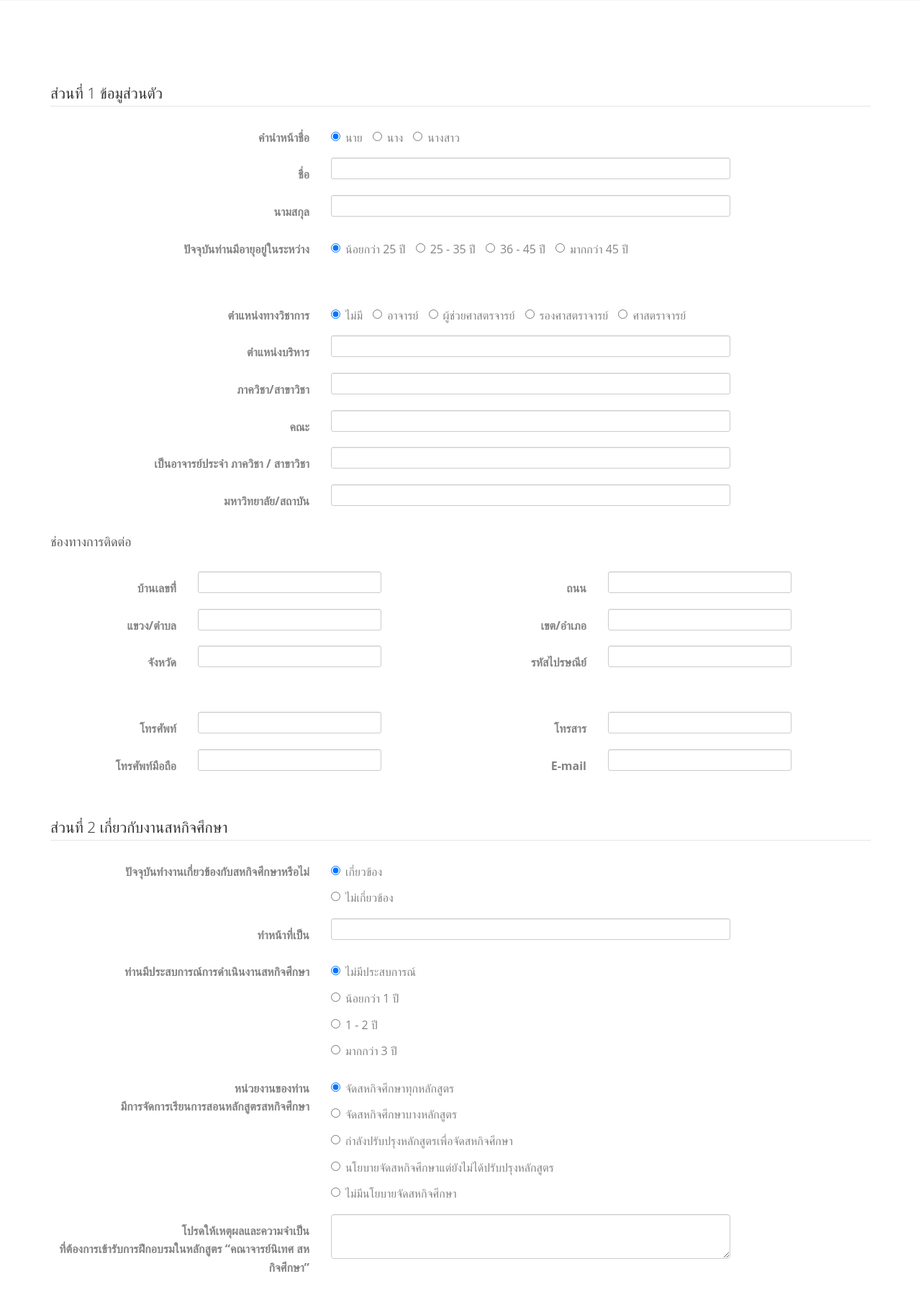
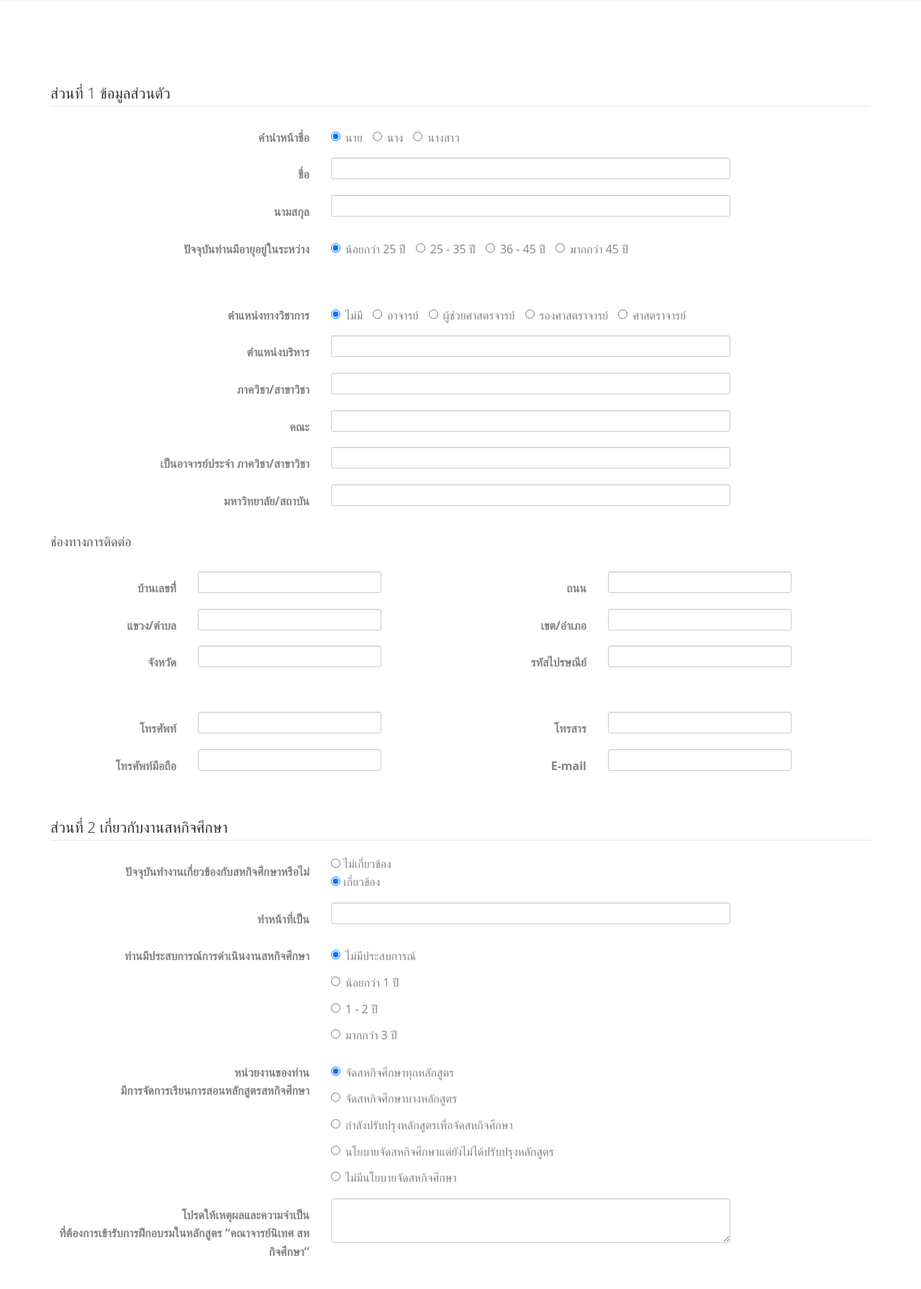
Before and after one commit to b5371884/TACE-WebDevelopment, a PHP site: page /RegisterCourse.php in a window 1280 px wide. Shown: the part 537-2328 px from the top of the page at 72% size. Run offline with PHP 8.4, Linux system fonts and the light colour scheme; some libraries are stand-ins or nearby versions; some web fonts are replaced.

Commit message:
radio button is checked&display

```diff
--- a/RegisterCourse.php
+++ b/RegisterCourse.php
@@ -68,7 +68,6 @@ include "views/header_top.php"; ?>
         <!-- end:title -->
 
         <!-- insert register form -->
-
         <div id="fh5co-portfolio">
             <div class="container">
                 <div class="row">
@@ -76,8 +75,8 @@ include "views/header_top.php"; ?>
                         <form class="form-horizontal">
                             <fieldset>
                                 <!-- Form Name -->
-                                <legend>ส่วนที่ 1 ข้อมูส่วนตัว</legend>
-                                <!-- Multiple Radios (inline) -->
+                                <legend>ส่วนที่ 1 ข้อมูลส่วนตัว</legend>
+                                <!--NameTitle Multiple Radios (inline) -->
                                 <div class="form-group">
                                     <label class="col-md-4 control-label" for="radios">คำนำหน้าชื่อ</label>
                                     <div class="col-md-6">
@@ -94,11 +93,9 @@ include "views/header_top.php"; ?>
                                             <input type="radio" name="NameTitle" id="NameTitle-2" value="Miss">
                                             นางสาว
                                         </label>
-
                                     </div>
                                 </div>
-
-                                <!-- Text input-->
+                                <!-- FirstName input-->
                                 <div class="form-group">
                                     <label class="col-sm-4 control-label" for="FirstName">ชื่อ</label>
                                     <div class="col-sm-6">
@@ -106,7 +103,7 @@ include "views/header_top.php"; ?>
                                                class="form-control input-sm" required="true">
                                     </div>
                                 </div>
-                                <!-- Text input-->
+                                <!-- LastName input-->
                                 <div class="form-group">
                                     <label class="col-sm-4 control-label" for="LastName">นามสกุล</label>
                                     <div class="col-sm-6">
@@ -115,9 +112,7 @@ include "views/header_top.php"; ?>
 
                                     </div>
                                 </div>
-
-
-                                <!-- Multiple Radios (inline) -->
+                                <!-- SpanOfAge Multiple Radios (inline) -->
                                 <div class="form-group">
                                     <label class="col-md-4 control-label"
                                            for="SpanOfAge">ปัจจุบันท่านมีอายุอยู่ในระหว่าง</label>
@@ -147,7 +142,7 @@ include "views/header_top.php"; ?>
                                     </div>
                                 </div>
 
-                                <!-- Text input-->
+                                <!-- br Text input-->
                                 <div class="form-group">
                                     <label class="col-sm-4 control-label"></label>
                                     <div class="col-sm-6">
@@ -155,7 +150,7 @@ include "views/header_top.php"; ?>
                                     </div>
                                 </div>
 
-                                <!-- Multiple Radios (inline) -->
+                                <!-- AcademicPositions Multiple Radios (inline) -->
                                 <div class="form-group">
                                     <label class="col-md-4 control-label"
                                            for="AcademicPositions">ตำแหน่งทางวิชาการ</label>
@@ -193,7 +188,7 @@ include "views/header_top.php"; ?>
 
                                     </div>
                                 </div>
-                                <!-- Text input-->
+                                <!-- ManagementPositions Text input-->
                                 <div class="form-group">
                                     <label class="col-sm-4 control-label"
                                            for="ManagementPositions">ตำแหน่งบริหาร</label>
@@ -203,40 +198,32 @@ include "views/header_top.php"; ?>
 
                                     </div>
                                 </div>
-
-                                <!-- Text input-->
+                                <!-- School Text input-->
                                 <div class="form-group">
                                     <label class="col-sm-4 control-label" for="School">ภาควิชา/สาขาวิชา</label>
                                     <div class="col-sm-6">
                                         <input id="School" name="School" type="text" placeholder=""
                                                class="form-control input-sm" required="true">
-
                                     </div>
                                 </div>
-
-                                <!-- Text input-->
+                                <!-- Faculty Text input-->
                                 <div class="form-group">
-                                    <label class="col-sm-4 control-label" for="textinput">คณะ</label>
+                                    <label class="col-sm-4 control-label" for="Faculty">คณะ</label>
                                     <div class="col-sm-6">
-                                        <input id="textinput" name="textinput" type="text" placeholder=""
+                                        <input id="Faculty" name="Faculty" type="text" placeholder=""
                                                class="form-control input-sm" required="true">
-
                                     </div>
                                 </div>
-
-                                <!-- Text input-->
+                                <!-- WorkSchoolin Text input-->
                                 <div class="form-group">
-                                    <label class="col-sm-4 control-label" for="WorkSchoolin">เป็นอาจารย์ประจำ
-                                        ภาควิชา /
-                                        สาขาวิชา</label>
+                                    <label class="col-sm-4 control-label" for="WorkSchoolin">
+                                        เป็นอาจารย์ประจำ ภาควิชา/สาขาวิชา</label>
                                     <div class="col-sm-6">
                                         <input id="WorkSchoolin" name="WorkSchoolin" type="text" placeholder=""
                                                class="form-control input-sm" required="true">
-
                                     </div>
                                 </div>
-
-                                <!-- Text input-->
+                                <!-- UniversityText input-->
                                 <div class="form-group">
                                     <label class="col-sm-4 control-label"
                                            for="University">มหาวิทยาลัย/สถาบัน</label>
@@ -248,8 +235,8 @@ include "views/header_top.php"; ?>
                                 </div>
 
                                 <h4><br>ช่องทางการติดต่อ</h4>
-
-                                <div class="col-sm-6"><!-- Text input-->
+                                <!-- AddressNo Text input-->
+                                <div class="col-sm-6">
                                     <div class="form-group">
                                         <label class="col-sm-4 control-label"
                                                for="AddressNo">บ้านเลขที่่</label>
@@ -260,29 +247,30 @@ include "views/header_top.php"; ?>
                                         </div>
                                     </div>
                                 </div>
-                                <div class="col-sm-6"><!-- Text input-->
+                                <!-- AddressRoadText input-->
+                                <div class="col-sm-6">
                                     <div class="form-group">
                                         <label class="col-sm-4 control-label" for="AddressRoad">ถนน</label>
                                         <div class="col-sm-6">
                                             <input id="AddressRoad" name="AddressRoad" type="text"
                                                    placeholder=""
                                                    class="form-control input-sm">
-
                                         </div>
                                     </div>
                                 </div>
-                                <div class="col-sm-6"><!-- Text input-->
+                                <!-- AddressSubDistrictText input-->
+                                <div class="col-sm-6">
                                     <div class="form-group">
                                         <label class="col-sm-4 control-label"
                                                for="AddressSubDistrict">แขวง/ตำบล</label>
                                         <div class="col-sm-6">
                                             <input id="AddressSubDistrict" name="AddressSubDistrict" type="text"
                                                    placeholder="" class="form-control input-sm" required="true">
-
                                         </div>
                                     </div>
                                 </div>
-                                <div class="col-sm-6"><!-- Text input-->
+                                <!-- AddressDistrict Text input-->
+                                <div class="col-sm-6">
                                     <div class="form-group">
                                         <label class="col-sm-4 control-label"
                                                for="AddressDistrict">เขต/อำเภอ</label>
@@ -293,7 +281,8 @@ include "views/header_top.php"; ?>
                                         </div>
                                     </div>
                                 </div>
-                                <div class="col-sm-6"><!-- Text input-->
+                                <!-- AddressProvince Text input-->
+                                <div class="col-sm-6">
                                     <div class="form-group">
                                         <label class="col-sm-4 control-label"
                                                for="AddressProvince">จังหวัด</label>
@@ -304,7 +293,8 @@ include "views/header_top.php"; ?>
                                         </div>
                                     </div>
                                 </div>
-                                <div class="col-sm-6"><!-- Text input-->
+                                <!-- AddressProvinceCode Text input-->
+                                <div class="col-sm-6">
                                     <div class="form-group">
                                         <label class="col-sm-4 control-label"
                                                for="AddressProvinceCode">รหัสไปรษณีย์</label>
@@ -317,7 +307,7 @@ include "views/header_top.php"; ?>
                                     </div>
                                 </div>
 
-                                <!-- Text input-->
+                                <!-- br Text input-->
                                 <div class="form-group">
                                     <label class="col-sm-4 control-label"></label>
                                     <div class="col-sm-6">
@@ -325,7 +315,8 @@ include "views/header_top.php"; ?>
                                     </div>
                                 </div>
 
-                                <div class="col-sm-6"><!-- Text input-->
+                                <!-- TelHome Text input-->
+                                <div class="col-sm-6">
                                     <div class="form-group">
                                         <label class="col-sm-4 control-label" for="TelHome">โทรศัพท์</label>
                                         <div class="col-sm-6">
@@ -335,7 +326,8 @@ include "views/header_top.php"; ?>
                                         </div>
                                     </div>
                                 </div>
-                                <div class="col-sm-6"><!-- Text input-->
+                                <!-- TelFax Text input-->
+                                <div class="col-sm-6">
                                     <div class="form-group">
                                         <label class="col-sm-4 control-label" for="TelFax">โทรสาร</label>
                                         <div class="col-sm-6">
@@ -345,7 +337,8 @@ include "views/header_top.php"; ?>
                                         </div>
                                     </div>
                                 </div>
-                                <div class="col-sm-6"><!-- Text input-->
+                                <!-- TelPhoneNumber Text input-->
+                                <div class="col-sm-6">
                                     <div class="form-group">
                                         <label class="col-sm-4 control-label"
                                                for="TelPhoneNumber">โทรศัพท์มือถือ</label>
@@ -357,18 +350,18 @@ include "views/header_top.php"; ?>
                                         </div>
                                     </div>
                                 </div>
+                                <!-- Email Text input-->
                                 <div class="col-sm-6"><!-- Text input-->
                                     <div class="form-group">
                                         <label class="col-sm-4 control-label" for="Email">E-mail</label>
                                         <div class="col-sm-6">
                                             <input id="Email" name="Email" type="text" placeholder=""
                                                    class="form-control input-sm" required="true">
-
                                         </div>
                                     </div>
                                 </div>
 
-                                <!-- Text input-->
+                                <!-- br Text input-->
                                 <div class="form-group">
                                     <label class="col-sm-4 control-label"></label>
                                     <div class="col-sm-6">
@@ -378,38 +371,40 @@ include "views/header_top.php"; ?>
 
                                 <legend>ส่วนที่ 2 เกี่ยวกับงานสหกิจศึกษา</legend>
 
-                                <!-- Multiple Radios -->
+                                <!-- WorkInCoop Multiple Radios -->
                                 <div class="form-group">
                                     <label class="col-md-4 control-label" for="WorkInCoop">ปัจจุบันทำงานเกี่ยวข้องกับสหกิจศึกษาหรือไม่</label>
                                     <div class="col-md-4">
-                                        <div class="radio">
-                                            <label for="WorkInCoop-0">
-                                                <input type="radio" name="WorkInCoop" id="WorkInCoop-0"
-                                                       value="1"
-                                                       checked="checked">
-                                                เกี่ยวข้อง
-                                            </label>
-                                        </div>
-                                        <div class="radio">
-                                            <label for="WorkInCoop-1">
-                                                <input type="radio" name="WorkInCoop" id="WorkInCoop-1"
-                                                       value="2">
-                                                ไม่เกี่ยวข้อง
-                                            </label>
-                                        </div>
-
+                                        <input type="radio" name="WorkInCoop" id="WorkInCoop-0" value="0"
+                                               checked="checked"> ไม่เกี่ยวข้อง <br>
+                                        <input type="radio" name="WorkInCoop" id="WorkInCoop-1" value="1"
+                                               checked="checked"> เกี่ยวข้อง <br>
+                                        <!--                                        <div class="radio">-->
+                                        <!--                                            <label for="WorkInCoop-0">-->
+                                        <!--                                                <input type="radio" name="WorkInCoop" value="1"-->
+                                        <!--                                                       checked="checked">-->
+                                        <!--                                                เกี่ยวข้อง-->
+                                        <!--                                            </label>-->
+                                        <!--                                        </div>-->
+                                        <!--                                        <div class="radio">-->
+                                        <!--                                            <label for="WorkInCoop-1">-->
+                                        <!--                                                <input type="radio" name="WorkInCoop" value="2">-->
+                                        <!--                                                ไม่เกี่ยวข้อง-->
+                                        <!--                                            </label>-->
+                                        <!--                                        </div>-->
                                     </div>
                                 </div>
 
-                                <!-- Text input-->
+<!--                                <input type="text" id="WorkInCoopDuty" name="WorkInCoopDuty" placeholder=""-->
+<!--                                       class="form-control input-sm" required="true">-->
+
+                                <!-- WorkInCoopDuty Text input-->
                                 <div class="form-group">
                                     <label class="col-sm-4 control-label"
                                            for="WorkInCoopDuty">ทำหน้าที่เป็น</label>
                                     <div class="col-sm-6">
                                         <input id="WorkInCoopDuty" name="WorkInCoopDuty" type="text"
-                                               placeholder=""
-                                               class="form-control input-sm" required="true">
-
+                                               placeholder="" class="form-control input-sm" required="true">
                                     </div>
                                 </div>
 
@@ -649,8 +644,37 @@ include "views/header_top.php"; ?>
         </div>
         <!-- end register form -->
 
+        <script src="jquery-1.11.0.js"></script>
+        <script src="https://code.jquery.com/jquery-1.10.2.js"></script>
+        <!-- WorkInCoop radio script -->
+        <script>
+            $(document).ready(function () {
+                $('input[name="WorkInCoop"]').click(function () {
+                    var value = $(this).val();
+                    if (value == '1') {
+                        $('#WorkInCoopDuty').show();
+                    }
+                    else {
+                        $('#WorkInCoopDuty').hide();
+                    }
+                });
+            });
+        </script>
+
+        <!-- WorkInCoopDuty Text input-->
+        <div id="WorkInCoopDuty">
+            <div class="form-group">
+                <label class="col-sm-4 control-label"
+                       for="WorkInCoopDuty">ทำหน้าที่เป็น</label>
+                <div class="col-sm-6">
+                    <input id="WorkInCoopDuty" name="WorkInCoopDuty" type="text"
+                           placeholder=""
+                           class="form-control input-sm" required="true">
+                </div>
+            </div>
+        </div>
+
         <!-- Put Each Section Here -->
-
 
         <?php /* footer_ui */
         include "views/footer_ui.php"; ?>
--- a/RegisterCourseSeries.php
+++ b/RegisterCourseSeries.php
@@ -68,7 +68,7 @@
                         <div class="row row-bottom-padded-md">
                             <div class="col-lg-4 col-md-4 col-sm-6">
                                 <div class="fh5co-blog animate-box fadeInUp animated">
-                                    <a href="#"><img class="img-responsive" src="images/cover_bg_1.jpg" alt=""></a>
+<!--                                    <a href="#"><img class="img-responsive" src="images/cover_bg_1.jpg" alt=""></a>-->
                                     <div class="blog-text">
                                         <div class="prod-title">
                                             <h3><a href="" #=""> รุ่นที่ 1 </a></h3>
@@ -83,7 +83,7 @@
                             </div>
                             <div class="col-lg-4 col-md-4 col-sm-6">
                                 <div class="fh5co-blog animate-box fadeInUp animated">
-                                    <a href="#"><img class="img-responsive" src="images/cover_bg_2.jpg" alt=""></a>
+<!--                                    <a href="#"><img class="img-responsive" src="images/cover_bg_2.jpg" alt=""></a>-->
                                     <div class="blog-text">
                                         <div class="prod-title">
                                             <h3><a href="" #=""> รุ่นที่ 2 </a></h3>
@@ -99,7 +99,7 @@
                             <div class="clearfix visible-sm-block"></div>
                             <div class="col-lg-4 col-md-4 col-sm-6">
                                 <div class="fh5co-blog animate-box fadeInUp animated">
-                                    <a href="#"><img class="img-responsive" src="images/cover_bg_3.jpg" alt=""></a>
+<!--                                    <a href="#"><img class="img-responsive" src="images/cover_bg_3.jpg" alt=""></a>-->
                                     <div class="blog-text">
                                         <div class="prod-title">
                                             <h3><a href="" #=""> รุ่นที่ 3 </a></h3>
--- a/views/meta.php
+++ b/views/meta.php
@@ -1,2 +1,2 @@
-<meta name="author" content="FREEHTML5.CO" />
+<meta name="author" content="TACE@SUT" />
 <meta name="viewport" content="width=device-width, initial-scale=1">
```
